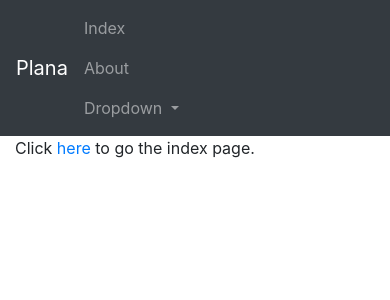
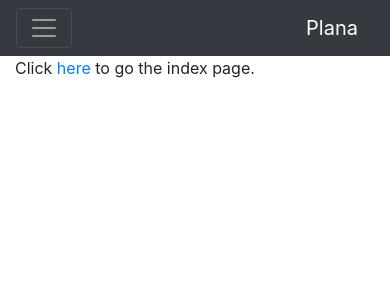
Before and after one commit to richzli/Task-Manager, a Flask app: page /about/ in a window 390 px wide. Shown: the top 300 px of the page. Run offline with Flask 2, Linux system fonts and the light colour scheme; some libraries are stand-ins or nearby versions.

Commit message:
collapsible navbar on mobile

```diff
--- a/taskmanager/app/templates/nav.html
+++ b/taskmanager/app/templates/nav.html
@@ -1,13 +1,22 @@
 <nav class="navbar static-top navbar-expand-md navbar-dark bg-dark">
+  <div class="container">
+    <button
+      type="button"
+      class="navbar-toggler"
+      data-toggle="collapse"
+      data-target="#navbar-items"
+      aria-controls="navbar-items"
+      aria-expanded="false"
+      aria-label="Toggle navigation"
+    >
+      <span class="navbar-toggler-icon"></span>
+    </button>
     <a class="navbar-brand" href="{{ url_for('home') }}">Plana</a>
 
-  <ul class="navbar-nav mr-auto">
-    <li class="nav-item">
-      <a class="nav-link" href="{{ url_for('index') }}">Index</a>
-    </li>
-    <li class="nav-item">
-      <a class="nav-link" href="{{ url_for('about') }}">About</a>
-    </li>
+    <div class="collapse navbar-collapse" id="navbar-items">
+      <ul class="nav navbar-nav">
+        <li><a class="nav-link" href="{{ url_for('index') }}">Index</a></li>
+        <li><a class="nav-link" href="{{ url_for('about') }}">About</a></li>
         <li class="nav-item dropdown">
           <a
             class="nav-link dropdown-toggle"
@@ -28,4 +37,6 @@
           </div>
         </li>
       </ul>
+    </div>
+  </div>
 </nav>
```
Lines whose indentation alone changed are shown as unchanged.
